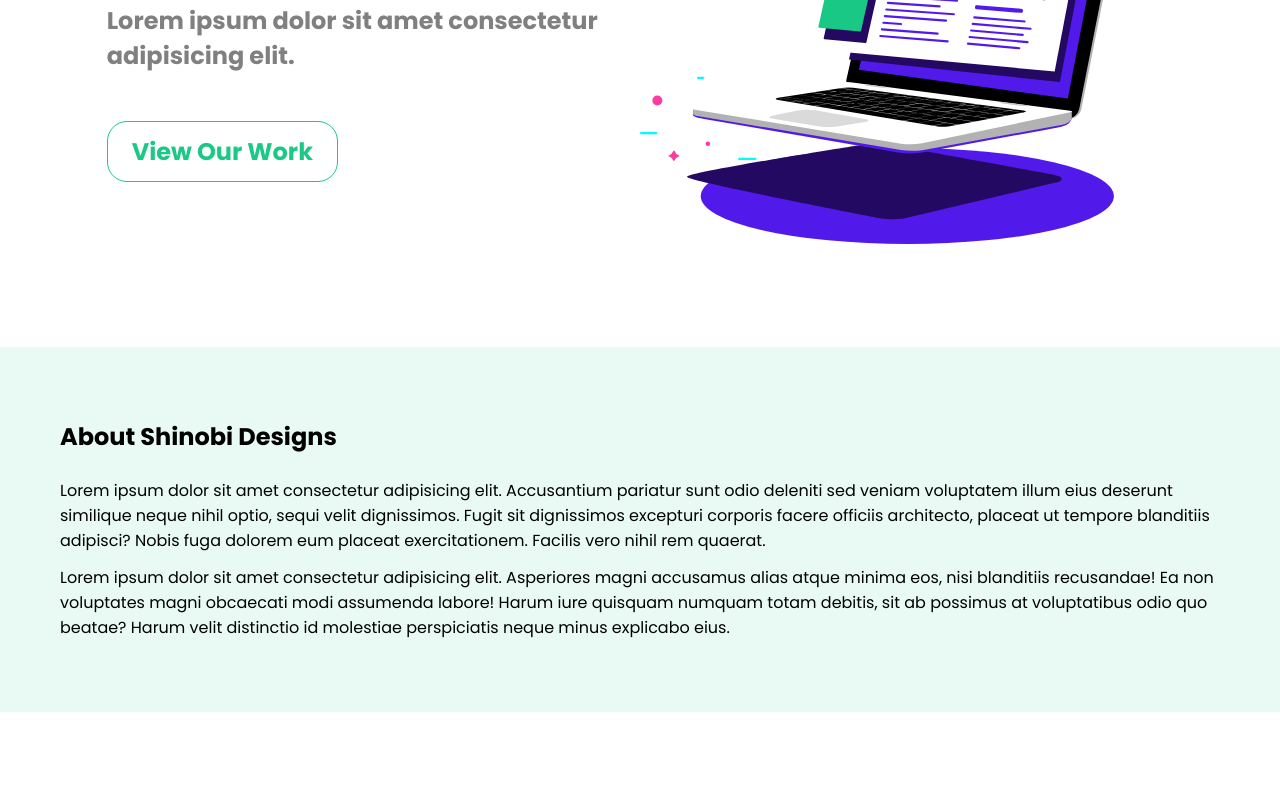
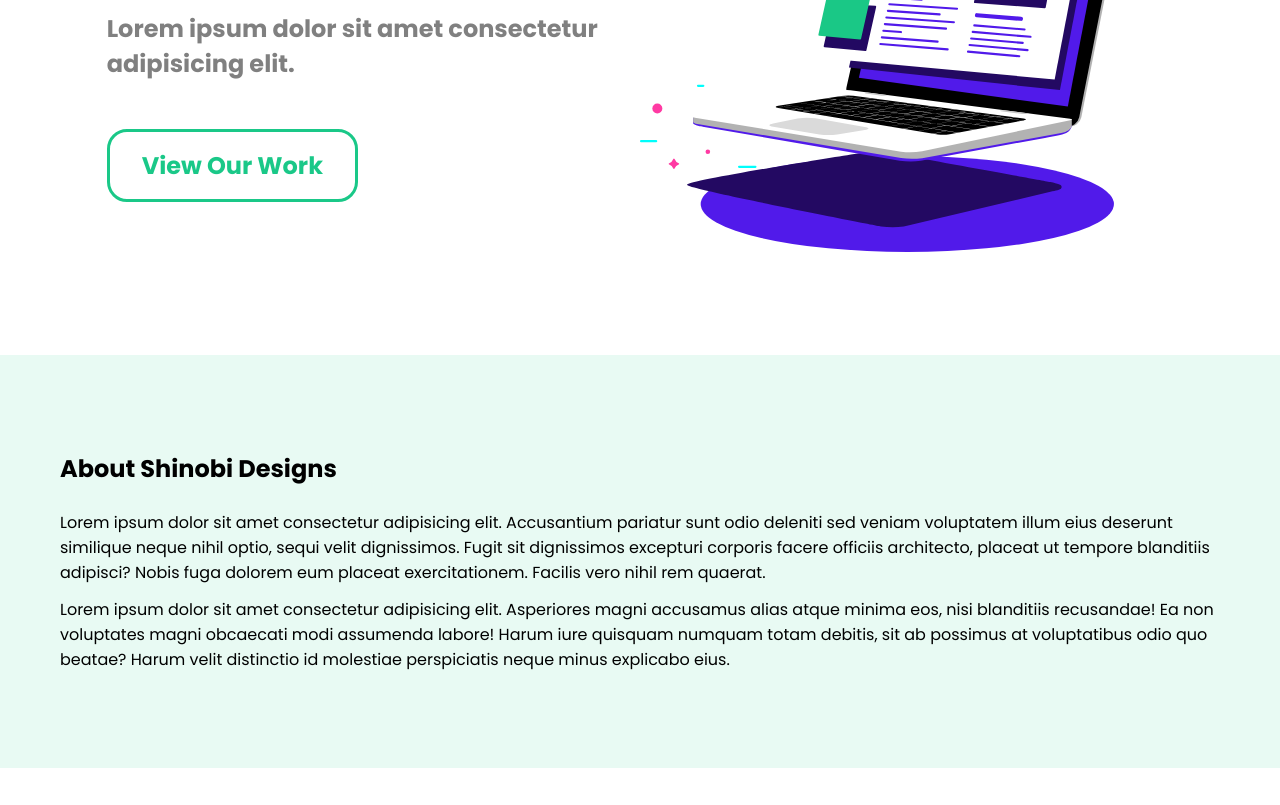
Before and after one commit to LaurenceWiles/complete-sass-tutorial, a website: page homepage.html in a window 1280 px wide. Shown: the part 320-1125 px from the top of the page. Drawn offline with Linux system fonts and the light colour scheme.

Commit message:
customizing the library

```diff
--- a/gulpfile.js
+++ b/gulpfile.js
@@ -4,14 +4,14 @@
 const purgecss = require("gulp-purgecss");
 
 const buildStyles = () => {
-  return src("shinobi/**/*.scss")
+  return src("sass/**/*.scss")
     .pipe(gulpSass().on("error", gulpSass.logError))
     .pipe(purgecss({ content: ["*.html"] }))
     .pipe(dest("css"));
 };
 
 const watchTask = () => {
-  watch(["shinobi/**/*.scss", "*.html"], buildStyles);
+  watch(["sass/**/*.scss", "*.html"], buildStyles);
 };
 
 exports.default = series(buildStyles, watchTask);
--- a/homepage.html
+++ b/homepage.html
@@ -8,7 +8,7 @@
   </head>
   <body>
     <!-- navbar -->
-    <nav class="navbar">
+    <nav class="navbar-primary">
       <div class="container">
         <h1 class="site-title">Shinobi Designs</h1>
         <ul class="display-f">
--- /dev/null
+++ b/sass/index.scss
@@ -0,0 +1,11 @@
+$primary: indigo;
+$base-padding: 1rem;
+$base-border-thickness: 3px;
+
+@use "../shinobi/variables.scss" as vars with (
+  $primary: $primary,
+  $base-padding: $base-padding,
+  $base-border-thickness: $base-border-thickness
+);
+
+@use "../shinobi/index.scss" as shinobi;
--- a/shinobi/_variables.scss
+++ b/shinobi/_variables.scss
@@ -1,10 +1,10 @@
 @use "sass:map";
 
 // theme colors
-$primary: #326dee;
-$secondary: #1ac888;
-$error: #d32752;
-$info: #f6c31c;
+$primary: #326dee !default;
+$secondary: #1ac888 !default;
+$error: #d32752 !default;
+$info: #f6c31c !default;
 
 // color palette
 $colors: (
@@ -28,19 +28,19 @@
 }
 
 // spacing
-$base-padding: 0.75rem;
-$base-margin: 0.75rem;
+$base-padding: 0.75rem !default;
+$base-margin: 0.75rem !default;
 
 // borders
-$base-border-thickness: 1px;
-$base-border-radius: 20px;
+$base-border-thickness: 1px !default;
+$base-border-radius: 20px !default;
 
 // borders
-$base-box-shadow: 1px 3px 5px rgba(0, 0, 0, 0.1);
+$base-box-shadow: 1px 3px 5px rgba(0, 0, 0, 0.1) !default;
 
 // font sizes
-$base-font-size: 1rem;
-$font-size-sm: $base-font-size * 0.75;
-$font-size-lg: $base-font-size * 1.5;
-$font-size-xl: $base-font-size * 2;
-$font-size-xxl: $base-font-size * 3;
+$base-font-size: 1rem !default;
+$font-size-sm: $base-font-size * 0.75 !default;
+$font-size-lg: $base-font-size * 1.5 !default;
+$font-size-xl: $base-font-size * 2 !default;
+$font-size-xxl: $base-font-size * 3 !default;
--- a/shinobi/components/_button.scss
+++ b/shinobi/components/_button.scss
@@ -1,4 +1,4 @@
-@use "./variables.scss" as vars;
+@use "../variables.scss" as vars;
 @use "../functions" as func;
 @use "sass:color";
 
--- a/shinobi/components/_card.scss
+++ b/shinobi/components/_card.scss
@@ -1,4 +1,4 @@
-@use "./variables.scss" as vars;
+@use "../variables" as vars;
 @use "sass:math";
 
 .card {
```
Also changed, not shown: shinobi/index.scss (+9 -1 lines), css/index.css.
